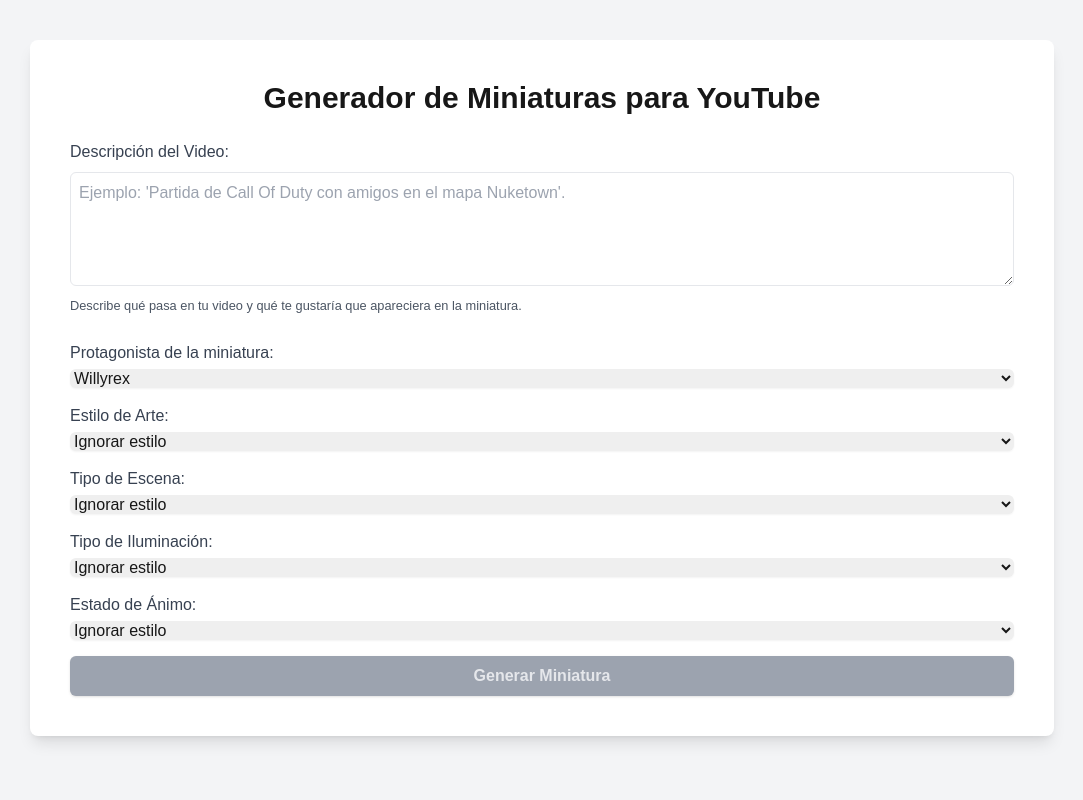
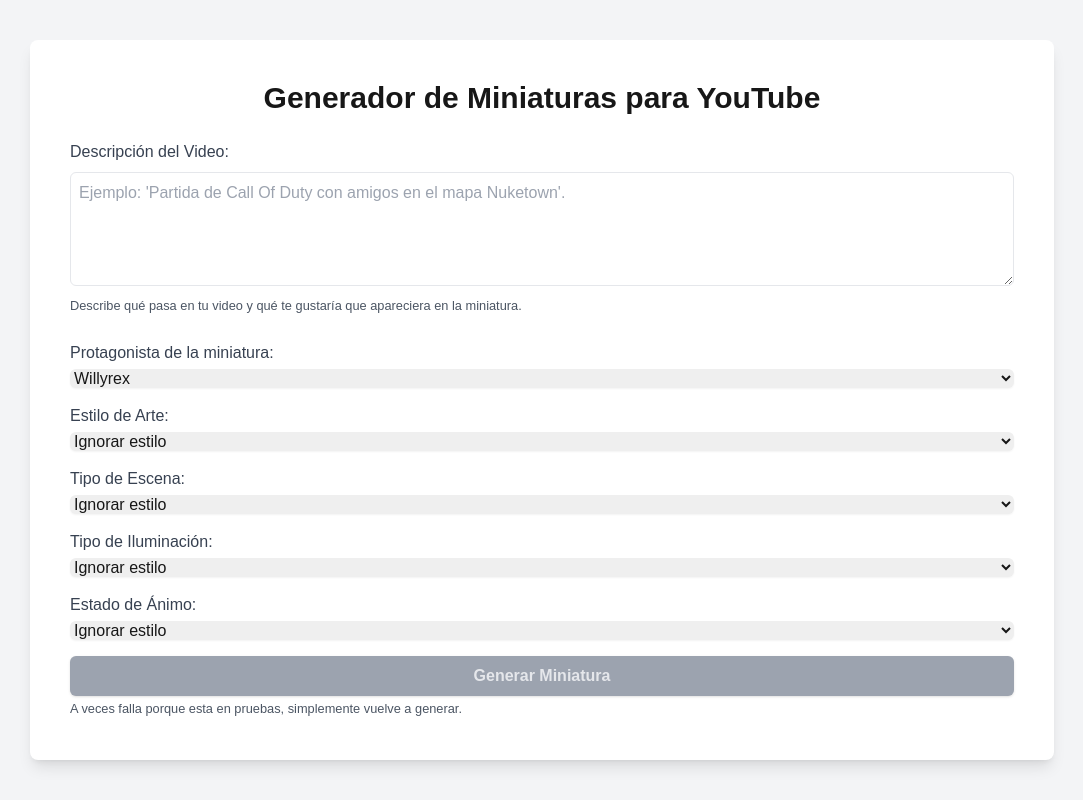
Before and after one commit to ericrisco/mianitureros, a Next.js app: page / in a window 1280 px wide. Shown: the whole page, without its empty margins (98-1181 px from the left). Built offline with nearby package versions, Linux system fonts and the light colour scheme.

Commit message:
Refactor form in Home component and add error message

```diff
--- a/app/page.tsx
+++ b/app/page.tsx
@@ -186,6 +186,7 @@ export default function Home() {
           >
             {isLoading ? 'Generando...' : 'Generar Miniatura'}
           </button>
+          <small className="text-gray-600">A veces falla porque esta en pruebas, simplemente vuelve a generar.</small>
         </form>
 
         {resultImage && (
```
